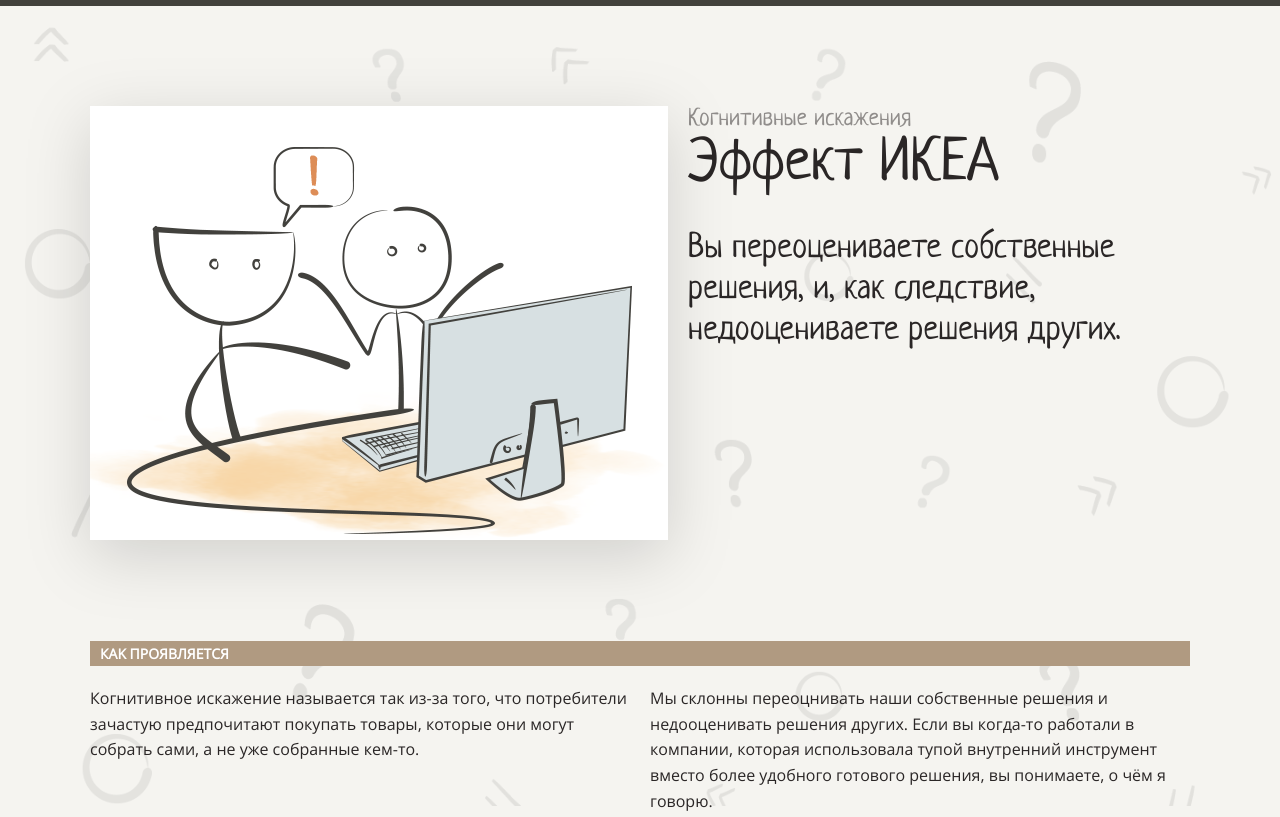
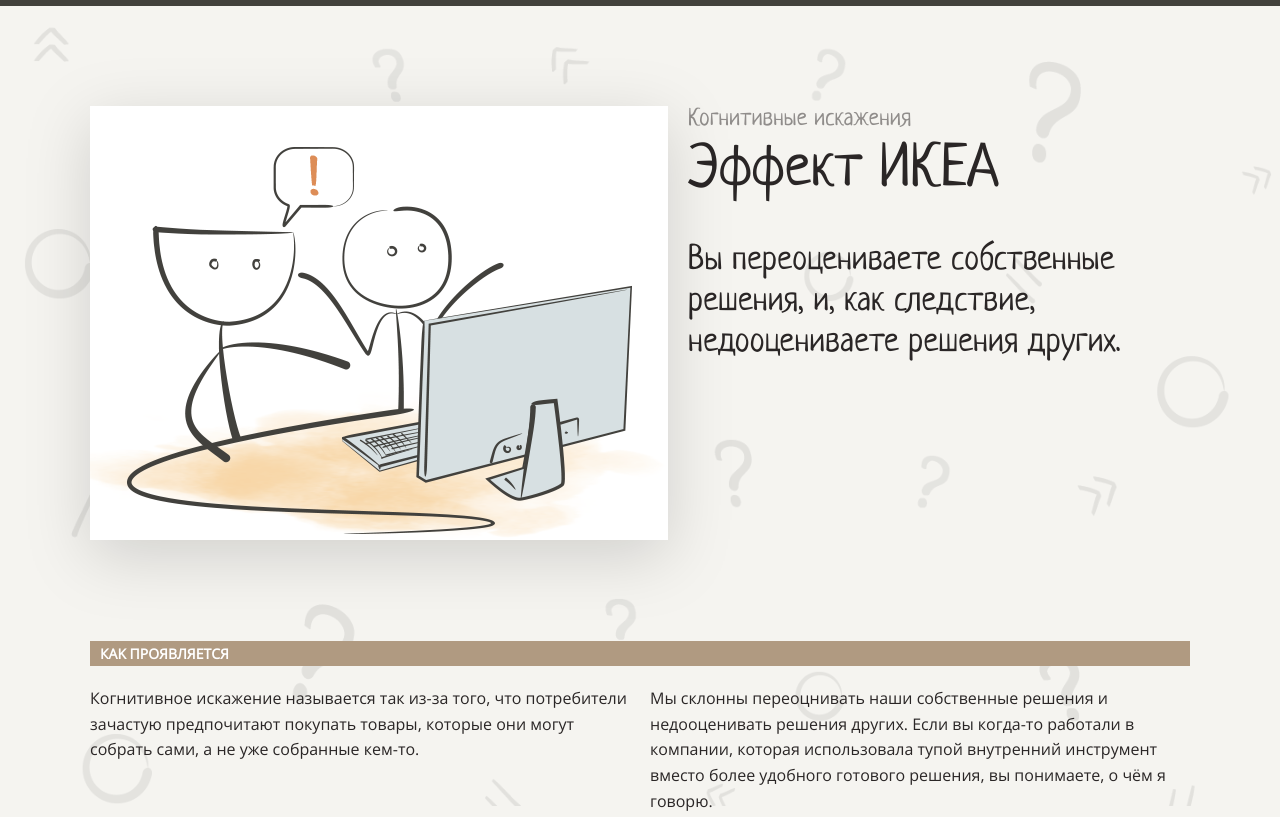
Before and after one commit to pawelmakarewicz/layout-designer-project-58, a website: page src/index.html in a window 1280 px wide. Shown: the part 2740-3557 px from the top of the page. Drawn offline with Linux system fonts and the light colour scheme.

Commit message:
change line height

```diff
--- a/src/styles/style.css
+++ b/src/styles/style.css
@@ -293,7 +293,7 @@
   color: #fe8a02;
   font-size: 60px;
   font-family: Neucha, sans-serif;
-  line-height: 1;
+  line-height: 1.2;
 }
 
 h3 {
```
